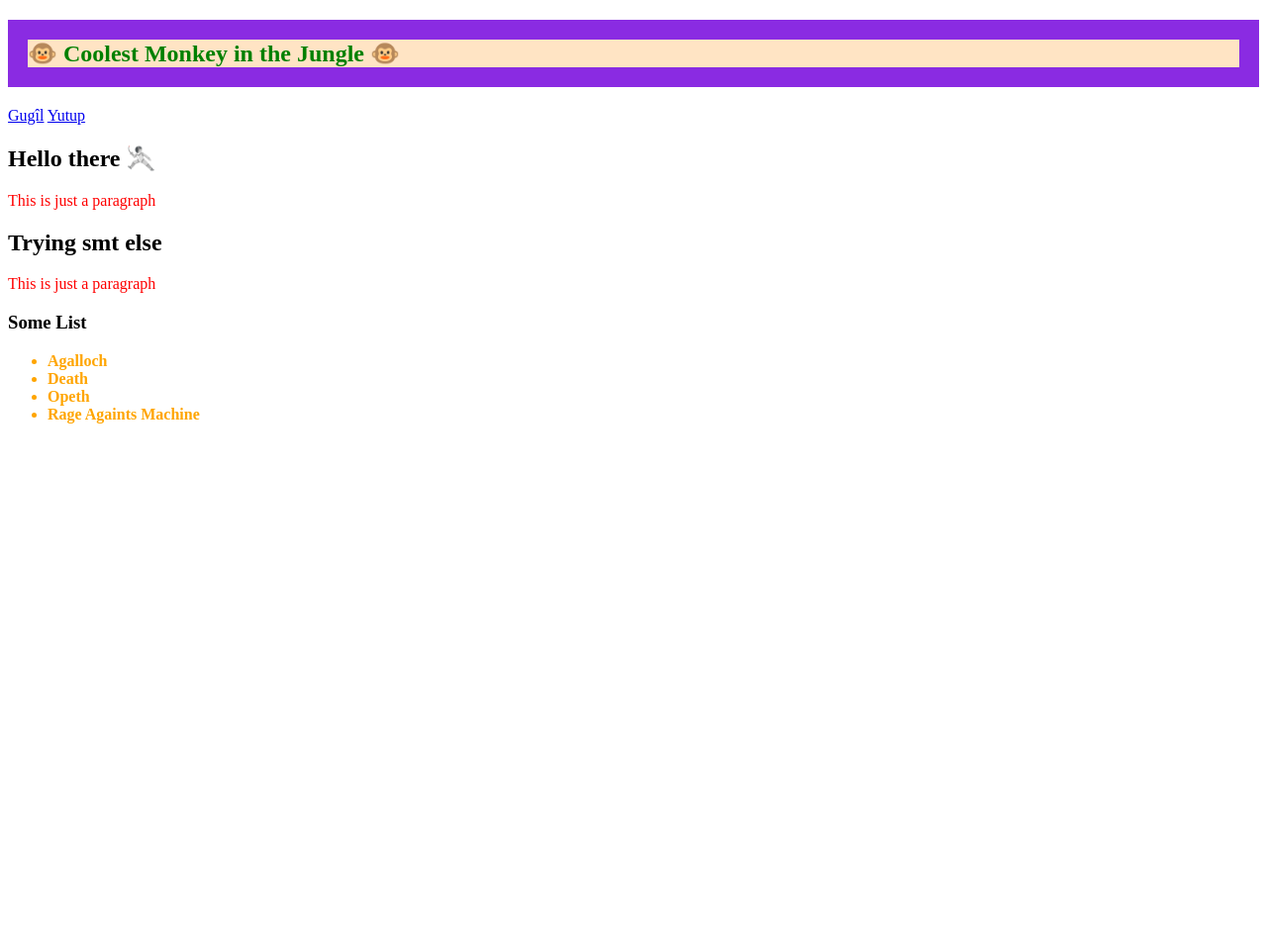
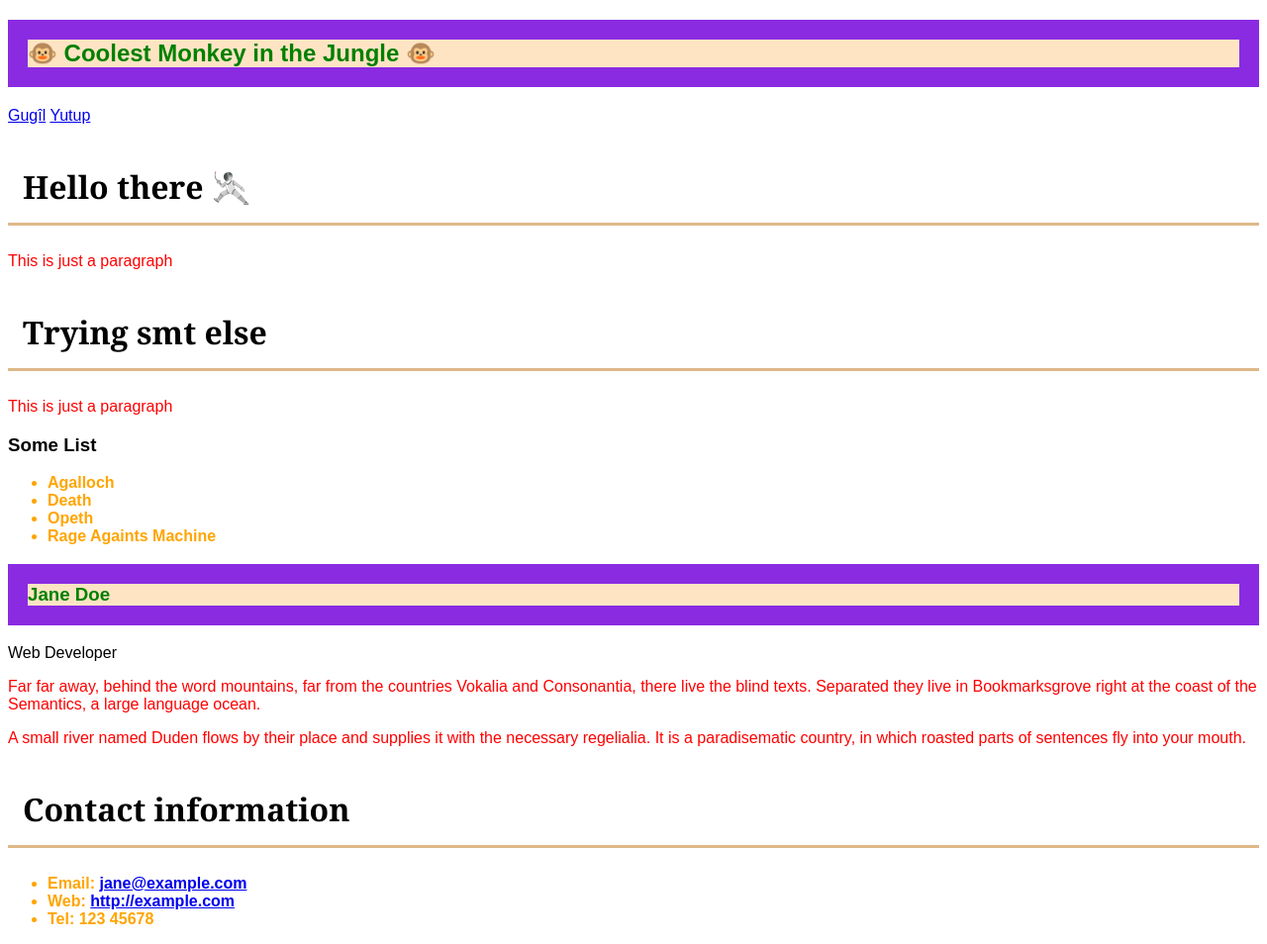
Before and after one commit to semihcelek/css-essentials, a plain HTML site: page attempt-1/index.html in a window 1280 px wide. Shown: the whole page at 99% size. Before the commit the page ends 800 px from the top, so only its background shows below. Drawn offline with Linux system fonts and the light colour scheme.

Commit message:
attempt-1 done

```diff
--- a/attempt-1/index.html
+++ b/attempt-1/index.html
@@ -35,6 +35,29 @@
           <li>Rage Againts Machine</li>
         </ul>
       </article>
+      <article class="content">
+        <h1>Jane Doe</h1>
+        <div class="job-title">Web Developer</div>
+        <p>
+          Far far away, behind the word mountains, far from the countries
+          Vokalia and Consonantia, there live the blind texts. Separated they
+          live in Bookmarksgrove right at the coast of the Semantics, a large
+          language ocean.
+        </p>
+
+        <p>
+          A small river named Duden flows by their place and supplies it with
+          the necessary regelialia. It is a paradisematic country, in which
+          roasted parts of sentences fly into your mouth.
+        </p>
+
+        <h2>Contact information</h2>
+        <ul class="list">
+          <li>Email: <a href="mailto:jane@example.com">jane@example.com</a></li>
+          <li>Web: <a href="http://example.com">http://example.com</a></li>
+          <li>Tel: 123 45678</li>
+        </ul>
+      </article>
     </section>
   </body>
 </html>
--- a/attempt-1/main.css
+++ b/attempt-1/main.css
@@ -6,7 +6,16 @@ h1 {
   background-color: bisque;
   border: 20px solid blueviolet;
 }
+h2 {
+  font-size: 2em;
+  font-family: Georgia, 'Times New Roman', Times, serif;
+  border-bottom: 3px solid burlywood;
+  padding: 15px;
+}
 .list {
   font-weight: bold;
   color: orange;
 }
+body {
+  font-family: Arial, Helvetica, sans-serif;
+}
```
